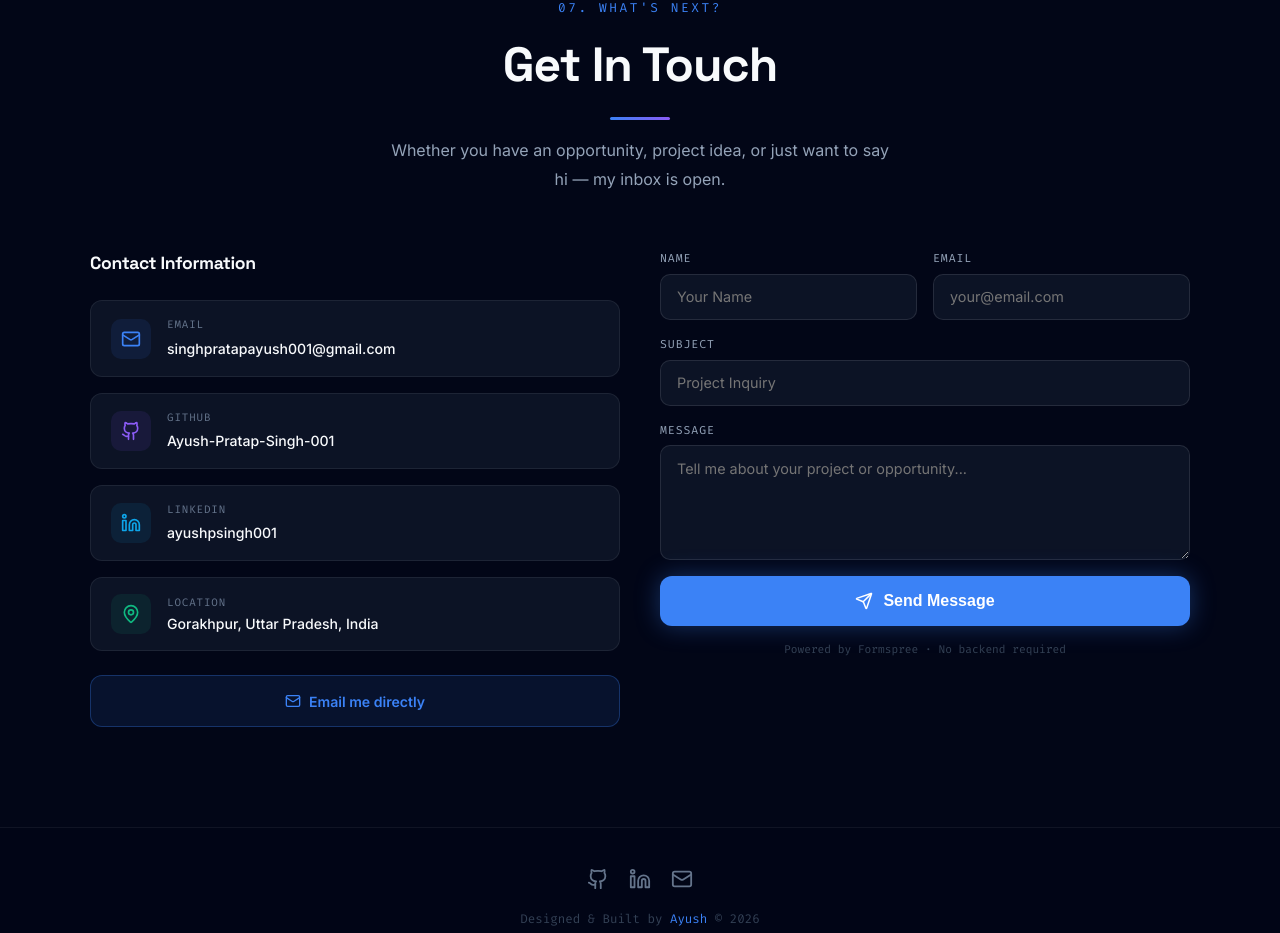
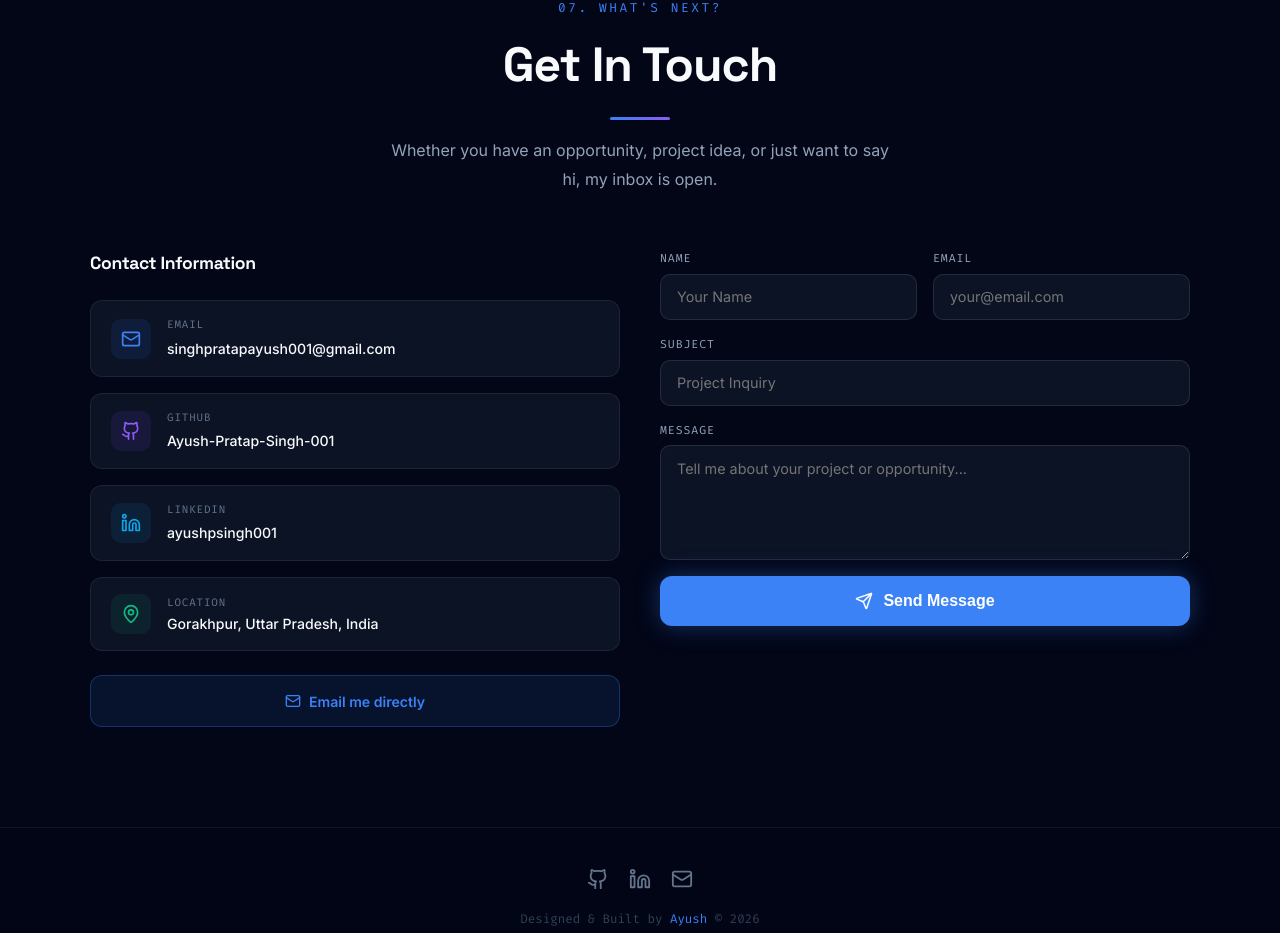
Before and after one commit to Ayush-Pratap-Singh-001/Portfolio, a React (Vite) app: page / in a window 1280 px wide. Shown: the part 8454-9387 px from the top of the page. Built offline with nearby package versions, Linux system fonts and the light colour scheme.

Commit message:
Updated contact

```diff
--- a/src/components/Contact.jsx
+++ b/src/components/Contact.jsx
@@ -2,10 +2,6 @@ import React, { useState } from 'react';
 import { motion } from 'framer-motion';
 import { Mail, Github, Linkedin, MapPin, Send, CheckCircle, AlertCircle, Loader } from 'lucide-react';
 
-/* ─────────────────────────────────────────────────────────────────────
- * ✅ FORMSPREE ENDPOINT
- * Your form is now powered by Formspree. No API keys needed in code!
- * ───────────────────────────────────────────────────────────────────── */
 const FORMSPREE_ENDPOINT = "https://formspree.io/f/mwvrnynk";
 
 const CONTACTS = [
@@ -126,7 +122,7 @@ const Contact = () => {
                     <h2 style={{ fontSize: 'clamp(2rem, 4vw, 3rem)', fontWeight: 800, marginBottom: '1rem' }}>Get In Touch</h2>
                     <div style={{ width: 60, height: 3, background: 'linear-gradient(90deg, #3b82f6, #8b5cf6)', margin: '0 auto 1rem', borderRadius: 2 }} />
                     <p style={{ color: '#94a3b8', maxWidth: 500, margin: '0 auto', lineHeight: 1.8 }}>
-                        Whether you have an opportunity, project idea, or just want to say hi — my inbox is open.
+                        Whether you have an opportunity, project idea, or just want to say hi, my inbox is open.
                     </p>
                 </div>
 
@@ -228,10 +224,6 @@ const Contact = () => {
                                 : <><Send size={18} /> Send Message</>
                             }
                         </motion.button>
-
-                        <p style={{ fontSize: '0.7rem', color: '#334155', fontFamily: 'var(--font-mono)', textAlign: 'center' }}>
-                            Powered by Formspree · No backend required
-                        </p>
                     </motion.form>
                 </div>
             </div>
```
